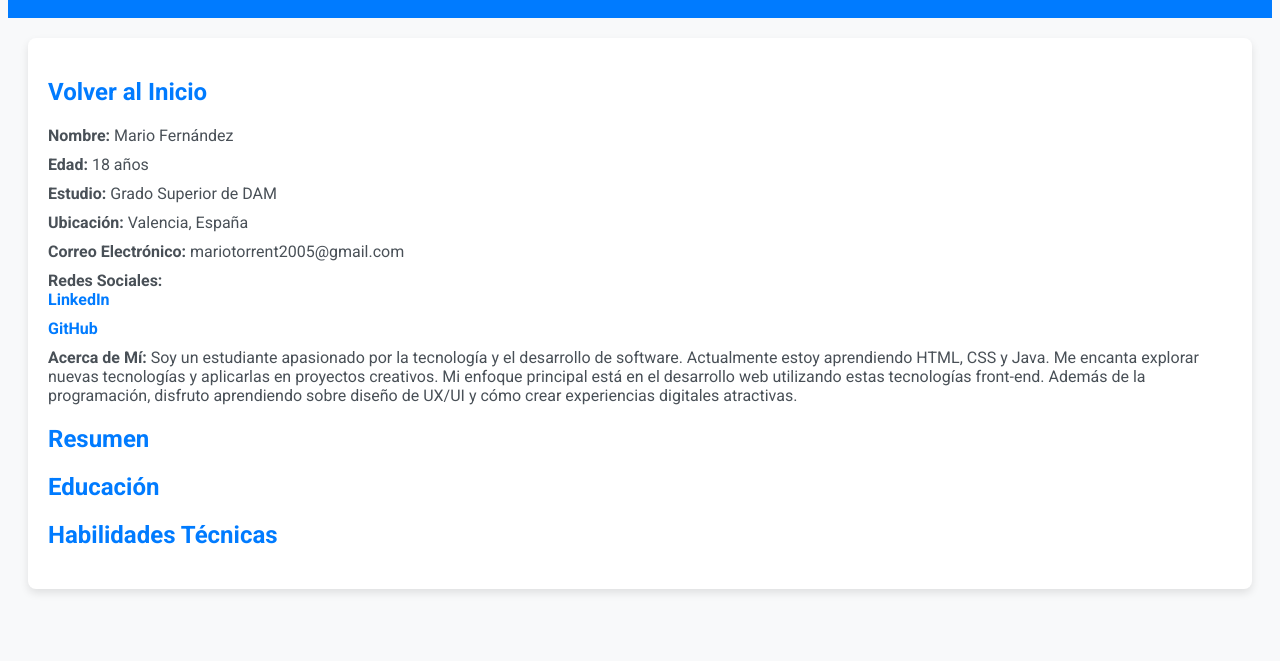
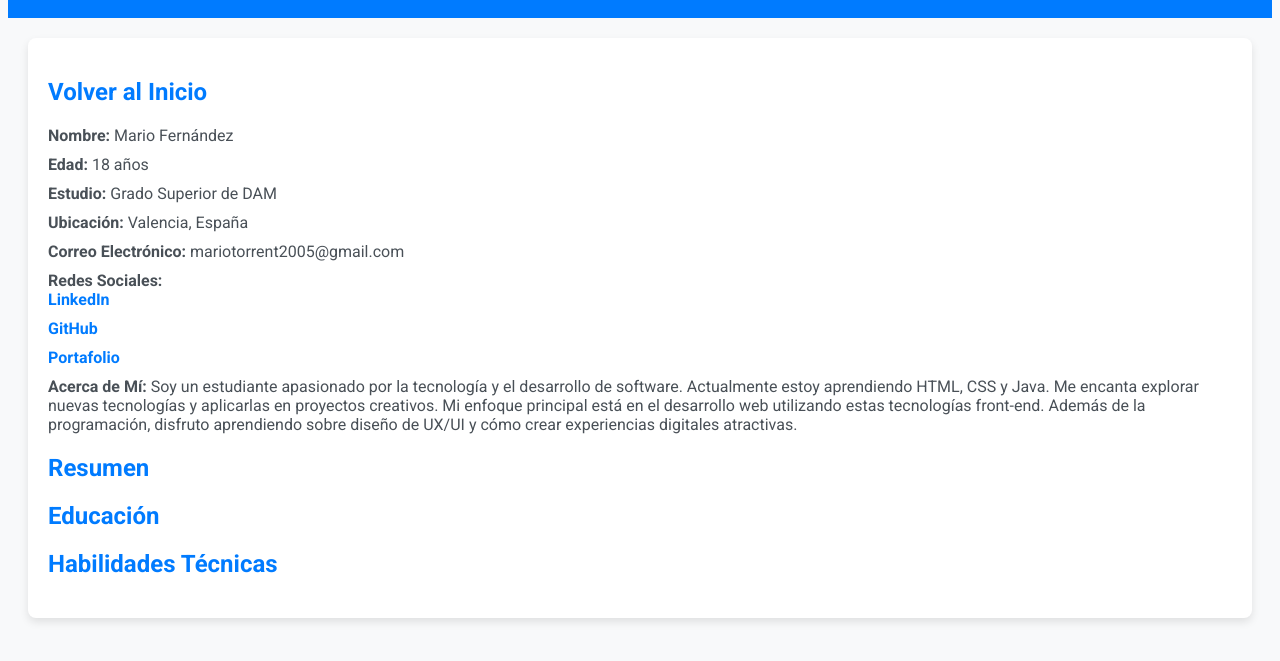
Before and after one commit to mafealon/Portafolio, a plain HTML site: page informacion.html in a window 1280 px wide. Shown: the part 109-770 px from the top of the page. Drawn offline with Linux system fonts and the light colour scheme.

Commit message:
informacion.html

```diff
--- a/informacion.html
+++ b/informacion.html
@@ -26,6 +26,7 @@
                 <ul>
                     <li><a href="https://www.linkedin.com/in/mario-fern%C3%A1ndez-9417502a1/" target="_blank">LinkedIn</a></li>
                     <li><a href="https://github.com/mafealon" target="_blank">GitHub</a></li>
+                    <li><a href=" https://mafealon.github.io/Portafolio/" target="_blank">Portafolio</a></li>
                 </ul>
             </li>
             <li><strong>Acerca de Mí:</strong> Soy un estudiante apasionado por la tecnología y el desarrollo de software. Actualmente estoy aprendiendo HTML, CSS y Java. Me encanta explorar nuevas tecnologías y aplicarlas en proyectos creativos. Mi enfoque principal está en el desarrollo web utilizando estas tecnologías front-end. Además de la programación, disfruto aprendiendo sobre diseño de UX/UI y cómo crear experiencias digitales atractivas.</li>
```
